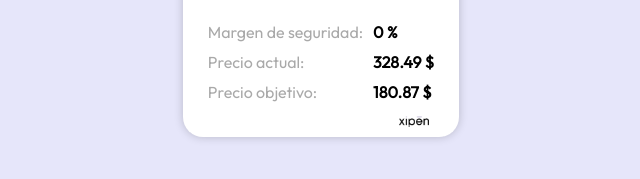
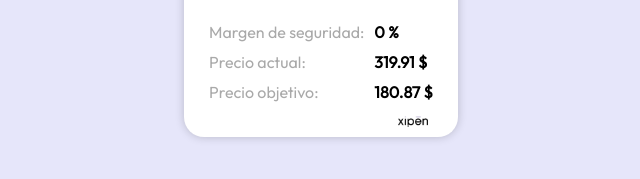
Before and after one commit to Xipen01/TSLA, a plain HTML site: page index.html in a window 1280 px wide. Shown: the part 521-700 px from the top of the page, 319-959 px from the left. Drawn offline with Linux system fonts and the light colour scheme.

Commit message:
Actualizar archivo HTML generado automáticamente

```diff
--- a/index.html
+++ b/index.html
@@ -55,7 +55,7 @@
                 </div>
                 <div class="columna">
                     <p class="mi-clase">0 %</p>
-                    <p class="mi-clase">328.49 $</p>
+                    <p class="mi-clase">319.91 $</p>
                     <p class="mi-clase">180.87 $</p>
                 </div>
             </div>
```
